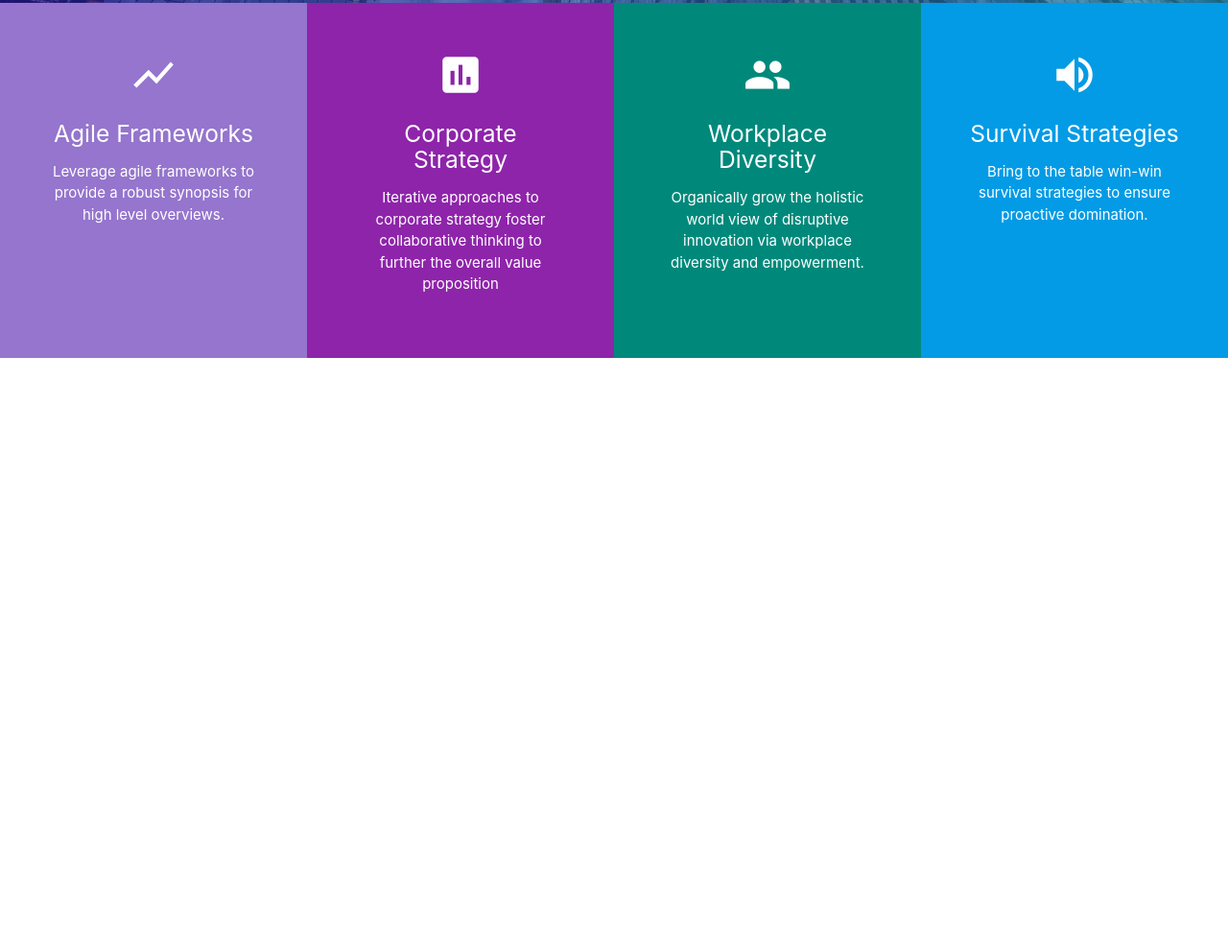
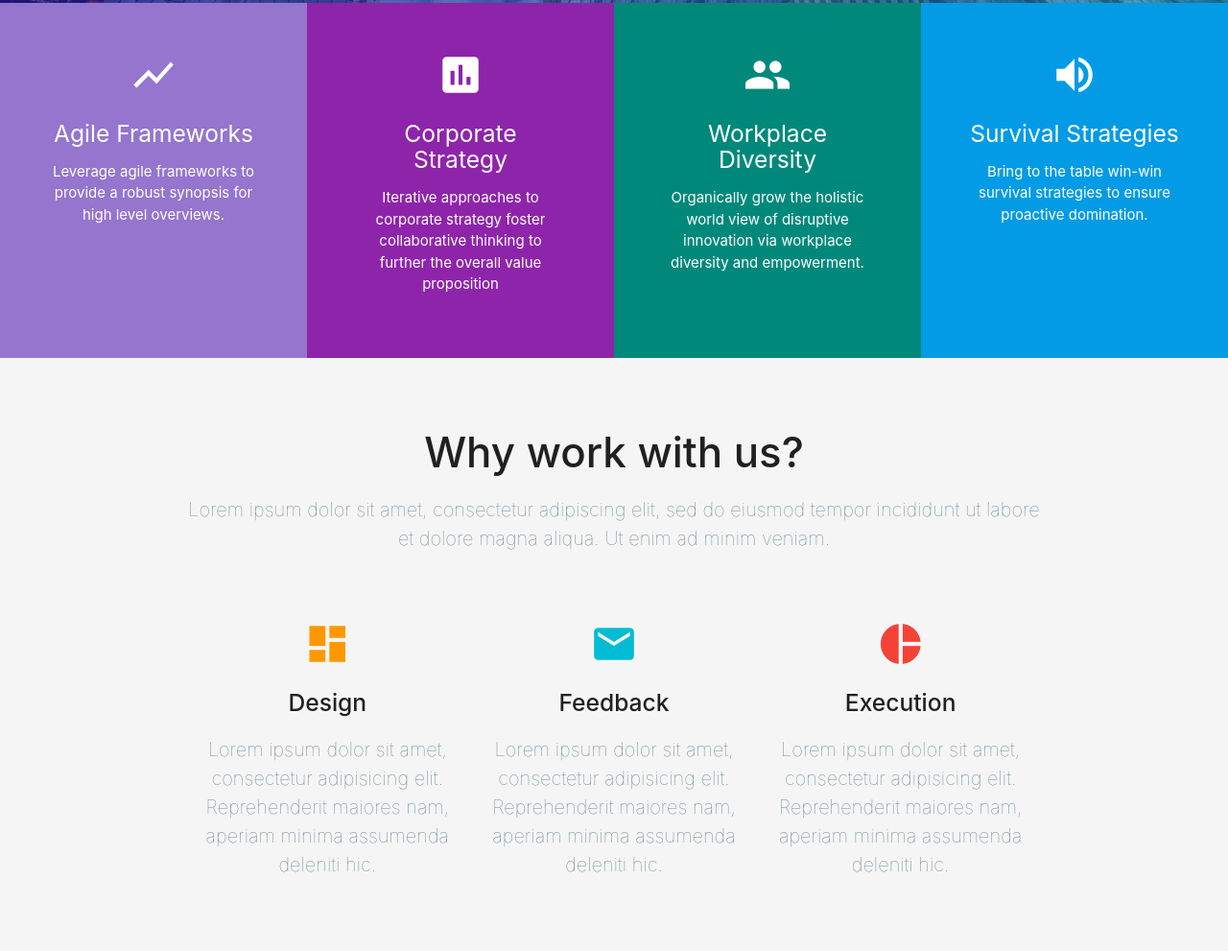
Before and after one commit to OstapHetman/material-websites, a website with bundled scripts: page landing-1/index.html in a window 1280 px wide. Shown: the part 797-1788 px from the top of the page at 96% size. Before the commit the page ends 1190 px from the top, so only its background shows below. Built offline with nearby package versions, Linux system fonts and the light colour scheme.

Commit message:
add layout for about section

```diff
--- a/landing-1/index.html
+++ b/landing-1/index.html
@@ -124,6 +124,66 @@
     </section>
     <!-- End Section: Features -->
 
+    <!-- Start Section: About -->
+    <section id="about">
+        <div class="container">
+            <div class="row">
+                <h3>Why work with us?</h3>
+                <p>Lorem ipsum dolor sit amet, consectetur adipiscing elit, sed do eiusmod tempor incididunt ut labore et dolore
+                    magna aliqua. Ut enim ad minim veniam.</p>
+                <div class="col xl4 about-item">
+                    <div class="icon">
+                        <i class="material-icons">
+                            dashboard
+                        </i>
+                    </div>
+                    <div class="head-text">
+                        <h5>
+                            Design
+                        </h5>
+                    </div>
+                    <div class="text">
+                        <p>Lorem ipsum dolor sit amet, consectetur adipisicing elit. Reprehenderit maiores nam, aperiam minima
+                            assumenda deleniti hic.</p>
+                    </div>
+                </div>
+                <div class="col xl4 about-item">
+                    <div class="icon">
+                        <i class="material-icons">
+                            mail
+                        </i>
+                    </div>
+                    <div class="head-text">
+                        <h5>
+                            Feedback
+                        </h5>
+                    </div>
+                    <div class="text">
+                        <p>Lorem ipsum dolor sit amet, consectetur adipisicing elit. Reprehenderit maiores nam, aperiam minima
+                            assumenda deleniti hic.</p>
+                    </div>
+                </div>
+                <div class="col xl4 about-item">
+                    <div class="icon">
+                        <i class="material-icons">
+                            pie_chart
+                        </i>
+                    </div>
+                    <div class="head-text">
+                        <h5>
+                            Execution
+                        </h5>
+                    </div>
+                    <div class="text">
+                        <p>Lorem ipsum dolor sit amet, consectetur adipisicing elit. Reprehenderit maiores nam, aperiam minima
+                            assumenda deleniti hic.</p>
+                    </div>
+                </div>
+            </div>
+        </div>
+    </section>
+    <!-- End Section: About -->
+
     <!-- Compiled and minified JavaScript -->
     <script src="https://cdnjs.cloudflare.com/ajax/libs/materialize/1.0.0-rc.2/js/materialize.min.js"></script>
     <script src="./index.js"></script>
--- a/landing-1/index.js
+++ b/landing-1/index.js
@@ -2,3 +2,4 @@
 import "./scss/layout/_navigation.scss";
 import "./scss/layout/_header.scss";
 import "./scss/layout/_features.scss";
+import "./scss/layout/_about.scss";
--- /dev/null
+++ b/landing-1/scss/layout/_about.scss
@@ -0,0 +1,51 @@
+#about {
+  $text-color: #607d8b;
+  $background: #f5f5f5;
+
+  background-color: $background;
+  padding: 5rem 0;
+  .row {
+    margin-bottom: 0;
+  }
+  h3 {
+    font-weight: 500;
+    margin-top: 0;
+  }
+  h3,
+  p {
+    text-align: center;
+  }
+  p {
+    margin-bottom: 70px;
+    color: $text-color;
+    font-size: 20px;
+    font-weight: 100;
+  }
+  .about-item {
+    text-align: center;
+    h5 {
+      font-weight: 500;
+    }
+    i {
+      font-size: 50px;
+    }
+    p {
+      margin-bottom: 0;
+    }
+    &:nth-of-type(1) {
+      i {
+        color: #ff9800;
+      }
+    }
+    &:nth-of-type(2) {
+      i {
+        color: #00bcd4;
+      }
+    }
+    &:nth-of-type(3) {
+      i {
+        color: #f44336;
+      }
+    }
+  }
+}
--- a/landing-1/scss/layout/_features.scss
+++ b/landing-1/scss/layout/_features.scss
@@ -1,6 +1,7 @@
 #features {
   .row {
     display: flex;
+    margin-bottom: 0;
   }
   .feature {
     text-align: center;
```
Also changed, not shown: landing-1/dist/index.html, 3 other files.
